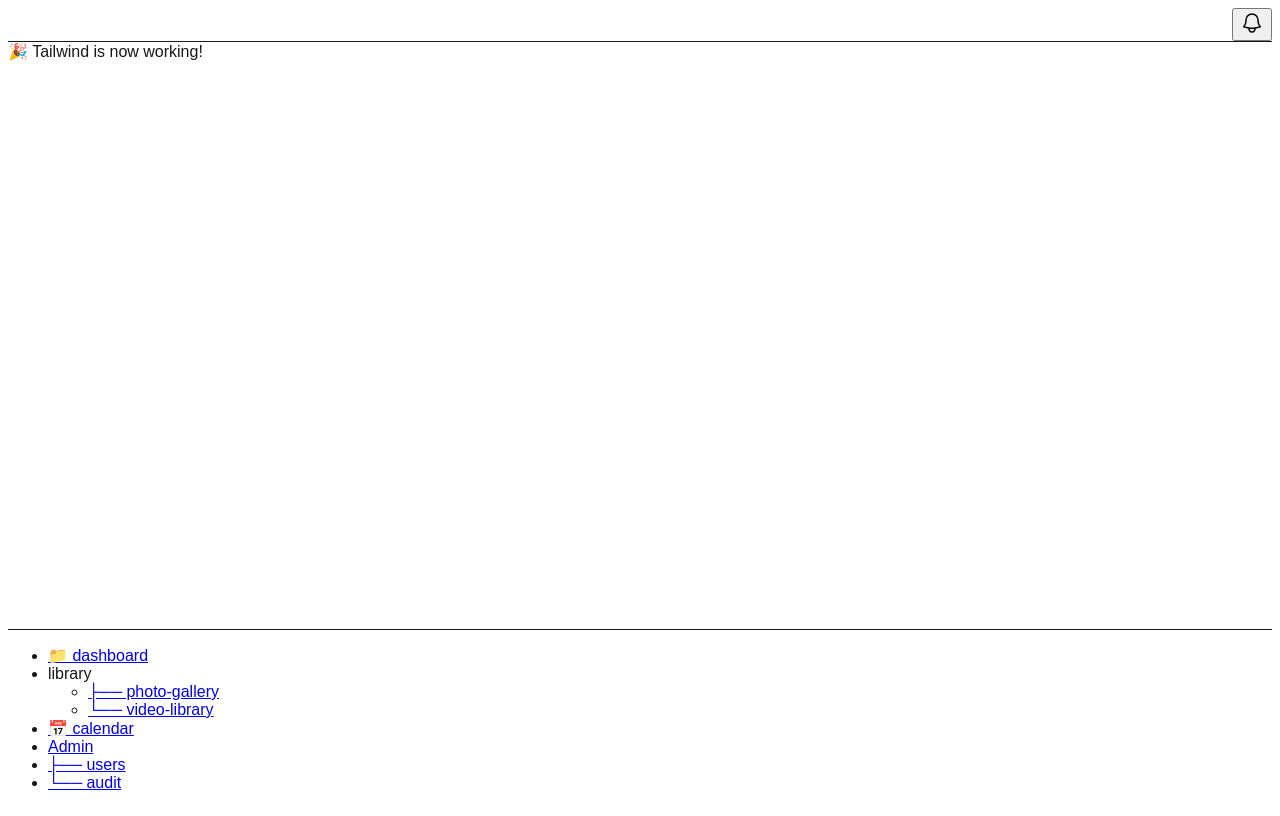
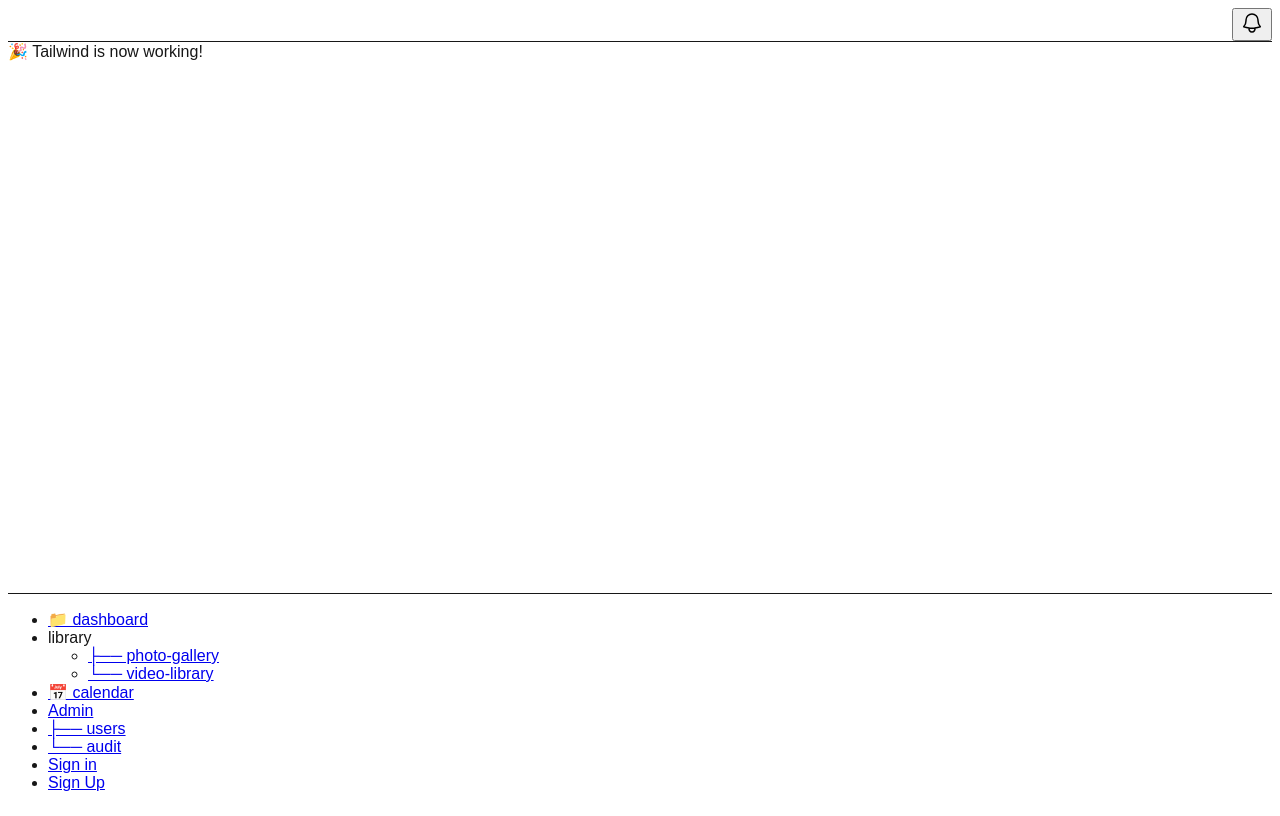
Before and after one commit to WyattNordvik/Portal-Project, a Next.js app: page / in a window 1280 px wide. Built offline with nearby package versions, Linux system fonts and the light colour scheme.

Commit message:
04/24 1:03

```diff
--- a/src/components/FooterNav.tsx
+++ b/src/components/FooterNav.tsx
@@ -49,7 +49,16 @@ export default function FooterNav() {
                 └── audit
               </Link>
             </li>
-
+         <li>
+			<Link href="/signin" className="hover:underline">
+				Sign in
+			</Link>
+		 </li>
+		 <li>
+			<Link href="register" className="hover:underline">
+				Sign Up
+			</Link>
+		 </li>
       </ul>
     </nav>
   );
```
